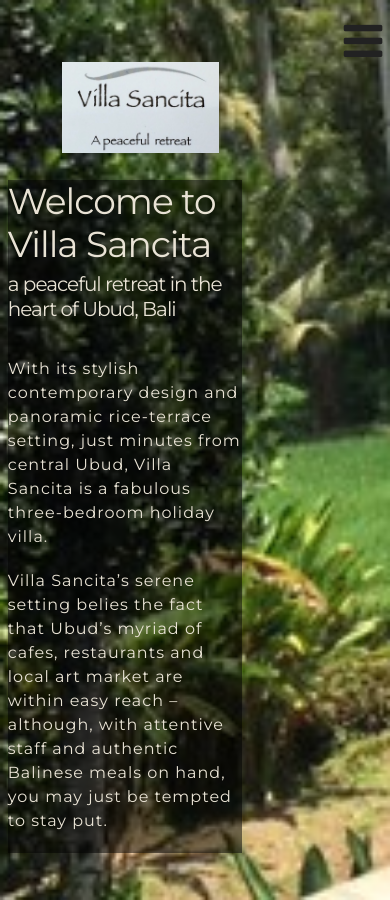
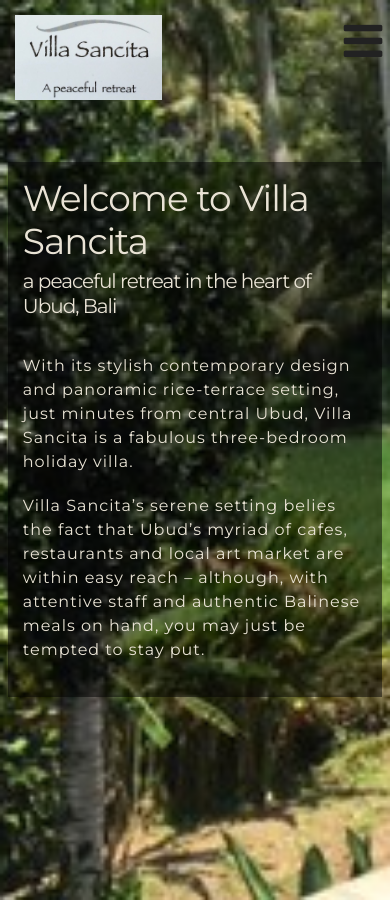
Before and after one commit to raayle/villa-sancita, a Jekyll site: the page built from index.html, in a window 390 px wide and 900 px high. Built offline with Jekyll 4.4.1, drawn with Linux system fonts in a browser that asks for light colours.

Commit message:
Fixed hero on mobile

```diff
--- a/css/style.css
+++ b/css/style.css
@@ -179,7 +179,6 @@
   background-image: url(../images/homeimage.jpg);
   background-size: cover;
   height: 100vh;
-  padding-top: 20vh;
   color: #e9e3d5;
 }
 
@@ -320,9 +319,9 @@
   padding: 2;
 }
 
-.about {
+.about-section .half-width.box-img.about {
   background-image: url("../images/sancita-bale.png");
-  left:50vw;
+  left: 50%;
 }
 
 /* --The Villa Page-- */
@@ -389,6 +388,7 @@
 /*---Tablet Styles----*/
 
 @media screen and (max-width:800px) {
+  /* Universal */
   .mobile-show {
     display: inline-block;
   }
@@ -397,18 +397,6 @@
     display: none;
   }
 
-  header nav {
-    text-align:center;
-    width: 100%;
-  }
-
-  header img {
-    text-align:center;
-  }
-
-  .intro {
-    min-height: 50vh;
-  }
 
   /* Collapse columns */
 
@@ -420,23 +408,40 @@
     width: 100%
   }
 
-}
+  /* Header */
+  header nav {
+    text-align:center;
+    width: 100%;
+  }
 
-/*---Small Tablet or Large Phone Styles----*/
+  header img {
+    text-align:center;
+    margin: 15px 0 0 15px;
+    height: 85px;
+  }
 
-@media screen and (max-width:800px) {
+  .title-section {
+    padding-top: 18vh;
+  }
+
   .title-section .left {
     width: 96%;
     margin-left: 2%;
-    margin-right: 2%;
+    padding: 15px;
+  }
+
+  .intro {
+    min-height: 50vh;
   }
 }
 
-@media screen and (max-width:1000px) {
-  .title-section .left {
-    width: 60%;
+@media screen and (max-width: 374px) {
+  /* So that the hero text doesn't clip on tiny screens */
+  .title-section {
+    height: 105vh;
   }
 }
+/*---Small Tablet or Large Phone Styles----*/
 
 @media screen and (min-width: 801px) {
   .title-section .left {
```
